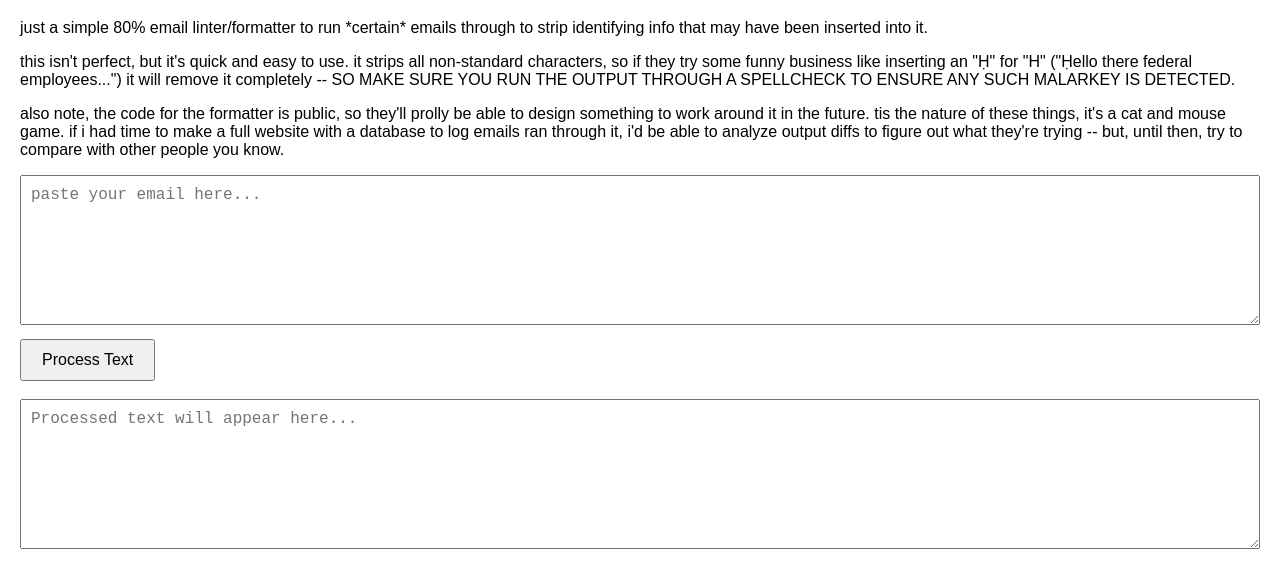
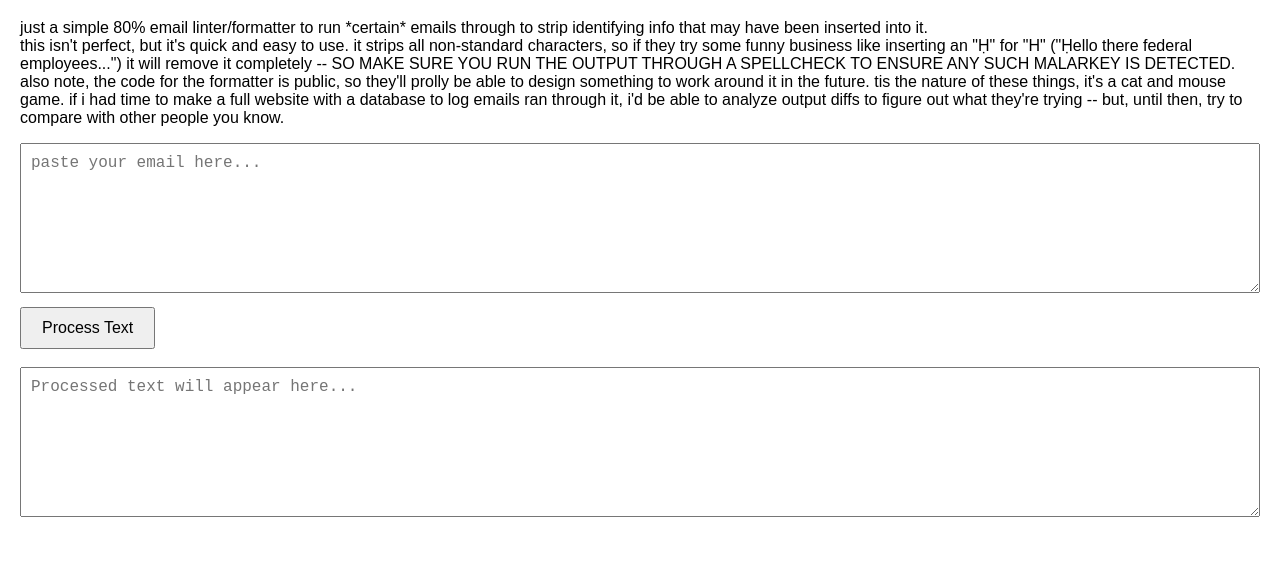
Before and after one commit to shaneish/dissent_formatter, a plain HTML site: page index.html in a window 1280 px wide. Shown: the part 61-644 px from the top of the page. Drawn offline with Linux system fonts and the light colour scheme.

Commit message:
i'm not a javascript or web app nerd, don't judge the commit history too hard

```diff
--- a/index.html
+++ b/index.html
@@ -25,11 +25,11 @@
 </head>
 <body>
   <h1>ELONgated email formatter</h1>
-  <p>just a simple 80% email linter/formatter to run *certain* emails through to strip identifying info that may have been inserted into it.</p>
+  <p>just a simple 80% email linter/formatter to run *certain* emails through to strip identifying info that may have been inserted into it.<br />
 
-  <p>this isn't perfect, but it's quick and easy to use.  it strips all non-standard characters, so if they try some funny business like inserting an "Ḥ" for "H" ("Ḥello there federal employees...") it will remove it completely -- SO MAKE SURE YOU RUN THE OUTPUT THROUGH A SPELLCHECK TO ENSURE ANY SUCH MALARKEY IS DETECTED.</p>
+  this isn't perfect, but it's quick and easy to use.  it strips all non-standard characters, so if they try some funny business like inserting an "Ḥ" for "H" ("Ḥello there federal employees...") it will remove it completely -- SO MAKE SURE YOU RUN THE OUTPUT THROUGH A SPELLCHECK TO ENSURE ANY SUCH MALARKEY IS DETECTED.<br />
 
-  <p>also note, the code for the formatter is public, so they'll prolly be able to design something to work around it in the future.  tis the nature of these things, it's a cat and mouse game.  if i had time to make a full website with a database to log emails ran through it, i'd be able to analyze output diffs to figure out what they're trying -- but, until then, try to compare with other people you know.</p>
+  also note, the code for the formatter is public, so they'll prolly be able to design something to work around it in the future.  tis the nature of these things, it's a cat and mouse game.  if i had time to make a full website with a database to log emails ran through it, i'd be able to analyze output diffs to figure out what they're trying -- but, until then, try to compare with other people you know.</p>
   <!-- Input Text Area -->
   <textarea id="inputText" placeholder="paste your email here..."></textarea>
   <br>
```
